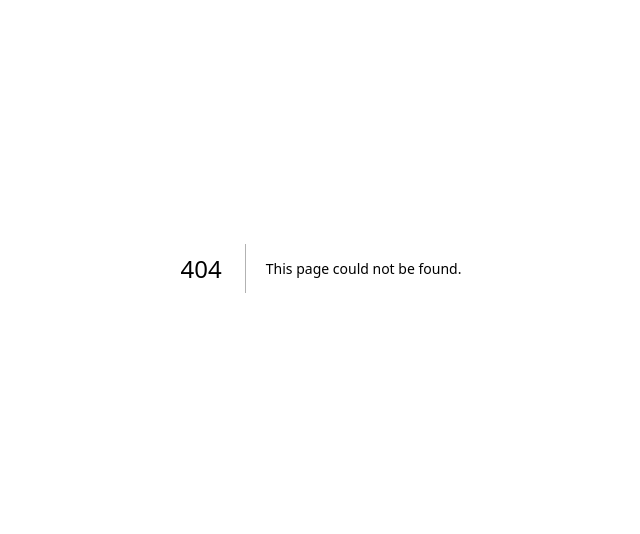
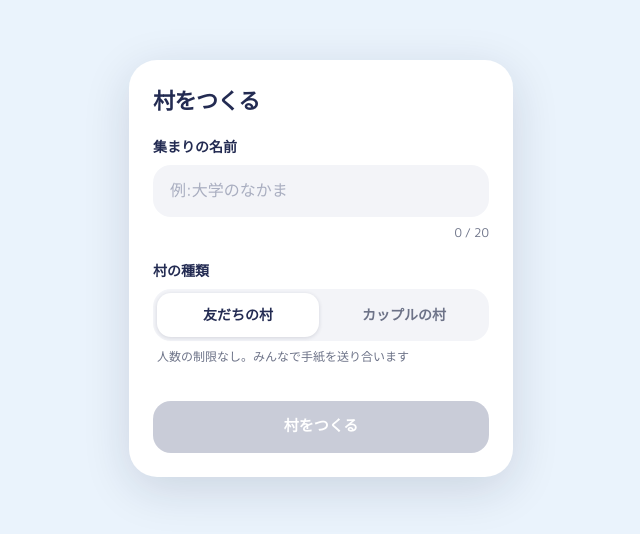
Before and after one commit to hogim434-boop/how-s-your-christmas-, a Next.js app: page /villages/new in a window 1280 px wide. Before the commit this address had no page. Shown: the part 132-666 px from the top of the page, without its empty margins (319-959 px from the left). Built offline with nearby package versions, Linux system fonts and the light colour scheme.

Commit message:
✨ feat: 마을 만들기 화면 추가

```diff
--- /dev/null
+++ b/app/villages/new/page.tsx
@@ -0,0 +1,20 @@
+// 마을 만들기 화면입니다. 주소: /villages/new
+// (로드맵 Task 005. 지금은 가짜 데이터로 눌러 볼 수 있는 틀이고, 진짜 저장은 Task 008에서 합니다)
+// 이 화면은 주소에서 읽는 값이 없어서 <Suspense>가 필요 없습니다.
+
+import { LocaleProvider } from "@/components/LocaleProvider";
+import { CreateVillageForm } from "@/components/villages/CreateVillageForm";
+import { VILLAGE_COLORS } from "@/lib/village/theme";
+
+export default function NewVillagePage() {
+  return (
+    <main
+      className="flex min-h-dvh w-full items-center justify-center p-5"
+      style={{ backgroundColor: VILLAGE_COLORS.sky }}
+    >
+      <LocaleProvider>
+        <CreateVillageForm />
+      </LocaleProvider>
+    </main>
+  );
+}
--- /dev/null
+++ b/components/villages/CreateVillageForm.tsx
@@ -0,0 +1,152 @@
+"use client";
+
+// 마을 만들기 화면의 내용입니다. (F011 마을 만들기, F012 초대 링크)
+// 1) 모임 이름 하나를 적고, 마을 종류(친구 / 커플)를 골라 "만들기"를 누릅니다. 정원(인원 수)은 묻지 않습니다.
+// 2) 만들고 나면 같은 자리에 초대 링크가 나타나고, 복사하거나 캐릭터 꾸미기로 넘어갈 수 있습니다.
+// ⚠️ 지금은 가짜 데이터라서 진짜로 저장되지 않습니다. 이름만 이 브라우저에 기억해 마을 화면에 보여 줍니다.
+//    진짜 마을 만들기(초대 코드 발급, 첫 주민 등록)는 로드맵 Task 008에서 합니다.
+
+import { useState } from "react";
+import Link from "next/link";
+import { Check, Copy, PartyPopper } from "lucide-react";
+import { SegmentedControl } from "@/components/ui/SegmentedControl";
+import { useMessages } from "@/i18n/LocaleContext";
+import { saveCreatedVillageName } from "@/lib/dummy/village";
+import { copyText, inviteUrl } from "@/lib/village/invite";
+import { UI_COLORS } from "@/lib/village/theme";
+import { PRIMARY_BUTTON, SECONDARY_BUTTON } from "@/components/ui/styles";
+import { availableVillageKinds, validateVillageName, VILLAGE_NAME_MAX } from "@/lib/villages/rules";
+import type { VillageKind } from "@/types/domain";
+
+/** 가짜 초대 코드 (진짜 코드는 Task 008에서 서버가 만들어 줍니다) */
+const DUMMY_INVITE_CODE = "demo";
+
+export function CreateVillageForm() {
+  const t = useMessages();
+  const [name, setName] = useState("");
+  const [kind, setKind] = useState<VillageKind>("friends");
+  // 만들기를 누른 뒤의 초대 링크 (아직 만들기 전이면 null)
+  const [createdLink, setCreatedLink] = useState<string | null>(null);
+  // 복사 결과: 아직 안 누름 / 복사됨 / 실패
+  const [copyState, setCopyState] = useState<"idle" | "copied" | "failed">("idle");
+
+  const kinds = availableVillageKinds();
+  const kindNames: Record<VillageKind, string> = { friends: t.kindFriends, couple: t.kindCouple };
+  const kindDescs: Record<VillageKind, string> = { friends: t.kindFriendsDesc, couple: t.kindCoupleDesc };
+  const check = validateVillageName(name);
+  const cardStyle = { backgroundColor: "#ffffff", color: UI_COLORS.navy };
+
+  // ── 2) 만든 뒤: 초대 링크 보여 주기 ──
+  if (createdLink) {
+    return (
+      <div className="flex w-full max-w-sm flex-col gap-4 rounded-[28px] p-6 shadow-[0_12px_48px_rgba(20,26,54,0.14)]" style={cardStyle}>
+        <div className="flex flex-col items-center gap-2 text-center">
+          <span
+            className="flex size-14 items-center justify-center rounded-[20px]"
+            style={{ backgroundColor: `${UI_COLORS.accent}1a`, color: UI_COLORS.accent }}
+          >
+            <PartyPopper className="size-7" aria-hidden="true" />
+          </span>
+          <h1 className="text-xl font-bold">{t.villageCreated}</h1>
+          <p className="break-words text-sm" style={{ color: UI_COLORS.muted }}>
+            {name.trim()} · {kindNames[kind]}
+          </p>
+        </div>
+
+        <div className="flex flex-col gap-2">
+          <p className="text-sm font-semibold">{t.inviteLinkLabel}</p>
+          {/* select-all: 복사 버튼이 막힌 브라우저에서도 길게 눌러 전체를 고를 수 있게 */}
+          <p className="select-all break-all rounded-2xl px-4 py-3.5 text-sm" style={{ backgroundColor: UI_COLORS.surface }}>
+            {createdLink}
+          </p>
+          <button
+            type="button"
+            onClick={async () => setCopyState((await copyText(createdLink)) ? "copied" : "failed")}
+            className={SECONDARY_BUTTON}
+          >
+            {copyState === "copied" ? <Check className="size-5" aria-hidden="true" /> : <Copy className="size-5" aria-hidden="true" />}
+            {t.inviteCopyButton}
+          </button>
+          {/* 복사 결과 안내 (화면 읽기 도구도 읽어 주도록 role="status") */}
+          <p role="status" className="min-h-5 text-center text-xs" style={{ color: copyState === "failed" ? UI_COLORS.accent : UI_COLORS.muted }}>
+            {copyState === "copied" ? t.inviteCopied : copyState === "failed" ? t.inviteCopyFailed : ""}
+          </p>
+        </div>
+
+        <Link
+          // 가짜 마을에는 친구들이 이미 살고 있어서, 편지 쓰기까지 이어서 눌러 볼 수 있습니다
+          href="/village/demo?customize=1"
+          className={PRIMARY_BUTTON}
+        >
+          {t.goCustomize}
+        </Link>
+      </div>
+    );
+  }
+
+  // ── 1) 만들기 전: 이름과 종류 입력 ──
+  return (
+    <form
+      className="flex w-full max-w-sm flex-col gap-5 rounded-[28px] p-6 shadow-[0_12px_48px_rgba(20,26,54,0.14)]"
+      style={cardStyle}
+      onSubmit={(e) => {
+        // 기본 동작(페이지 새로고침)을 막습니다
+        e.preventDefault();
+        if (check !== "ok") return;
+        saveCreatedVillageName(name.trim());
+        setCreatedLink(inviteUrl(window.location.origin, DUMMY_INVITE_CODE));
+      }}
+    >
+      <h1 className="text-[22px] font-bold tracking-tight">{t.createVillageTitle}</h1>
+
+      <div className="flex flex-col gap-2">
+        <label htmlFor="village-name" className="text-sm font-semibold">
+          {t.villageNameLabel}
+        </label>
+        <input
+          id="village-name"
+          type="text"
+          value={name}
+          onChange={(e) => setName(e.target.value)}
+          placeholder={t.villageNamePlaceholder}
+          autoComplete="off"
+          // text-base(16px): 아이폰이 입력할 때 화면을 확대하지 않는 최소 글자 크기
+          className="h-13 w-full rounded-2xl border border-transparent px-4 text-base outline-none transition-colors placeholder:text-[#a9aec0] focus:border-[#232b52]/30"
+          style={{ backgroundColor: UI_COLORS.surface }}
+        />
+        <div className="flex justify-between gap-3 text-xs">
+          <p role="status" className="font-semibold" style={{ color: UI_COLORS.accent }}>
+            {check === "tooLong" ? t.villageNameTooLong.replace("{max}", String(VILLAGE_NAME_MAX)) : ""}
+          </p>
+          <p className="shrink-0 tabular-nums" style={{ color: check === "tooLong" ? UI_COLORS.accent : UI_COLORS.muted }}>
+            {[...name.trim()].length} / {VILLAGE_NAME_MAX}
+          </p>
+        </div>
+      </div>
+
+      {/* 마을 종류: 커플 선택지가 꺼져 있으면(친구 마을 하나뿐이면) 고르기 자체를 숨깁니다 */}
+      {kinds.length > 1 && (
+        <div className="flex flex-col gap-2">
+          <p className="text-sm font-semibold">{t.villageKindLabel}</p>
+          <SegmentedControl
+            ariaLabel={t.villageKindLabel}
+            value={kind}
+            onChange={setKind}
+            options={kinds.map((k) => ({ value: k, label: kindNames[k] }))}
+          />
+          <p className="min-h-8 px-1 text-xs" style={{ color: UI_COLORS.muted }}>
+            {kindDescs[kind]}
+          </p>
+        </div>
+      )}
+
+      <button
+        type="submit"
+        disabled={check !== "ok"}
+        className={PRIMARY_BUTTON}
+      >
+        {t.createVillageButton}
+      </button>
+    </form>
+  );
+}
```
